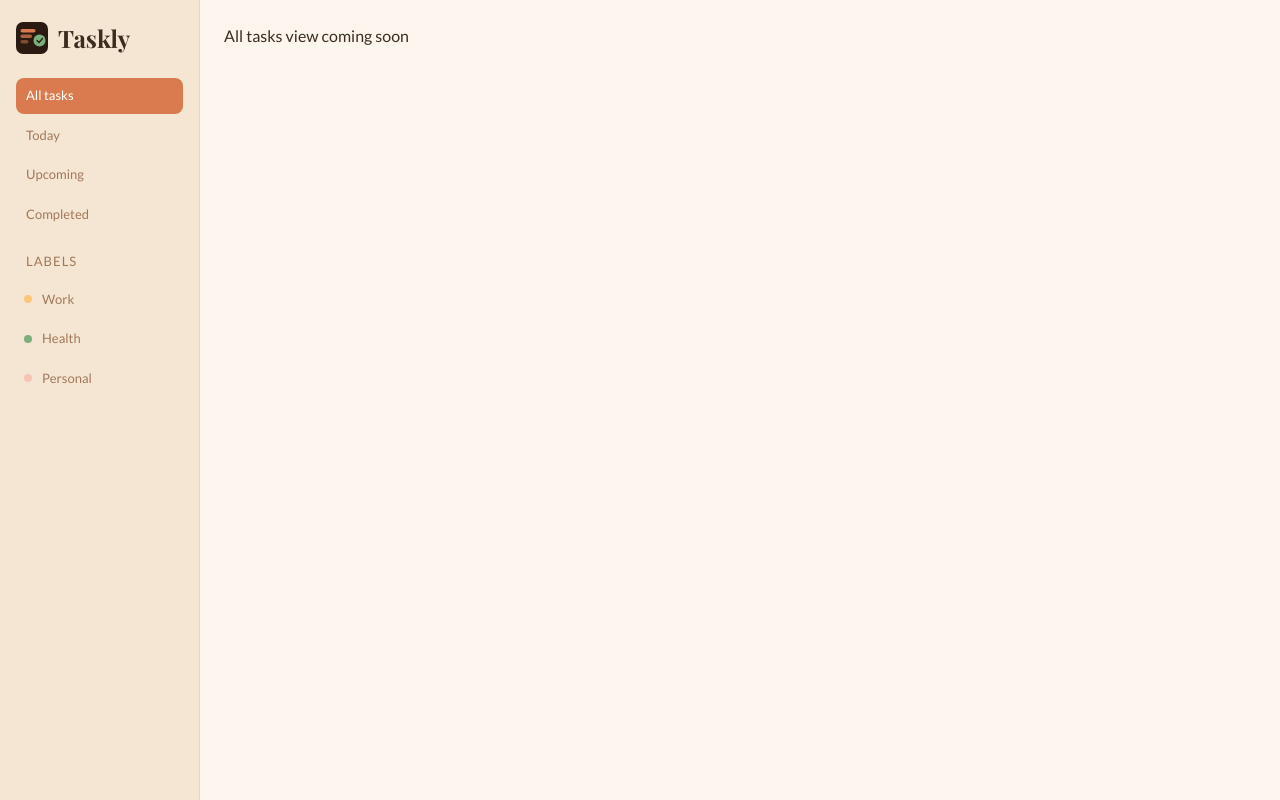
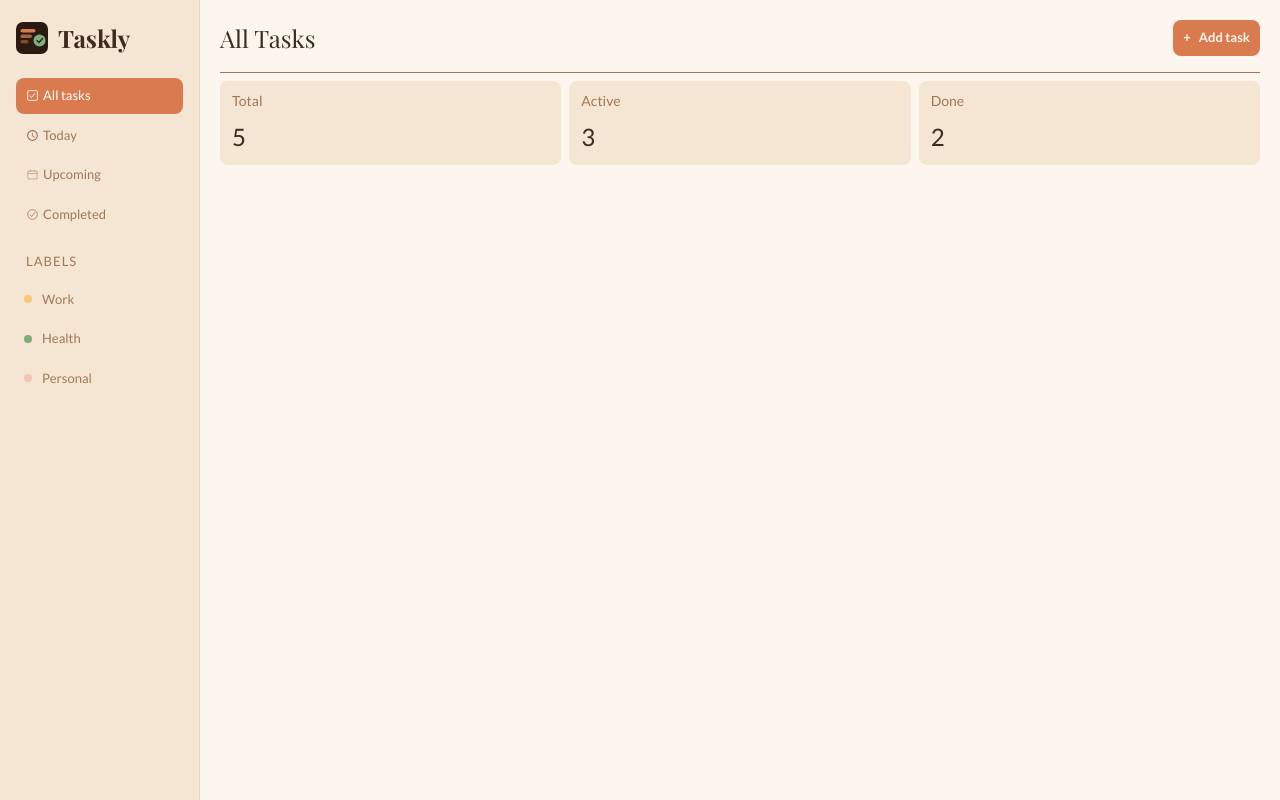
Before and after one commit to MahmudaJahan99/Taskly---Done-Feels-Good, a React (Vite) app: page / in a window 1280 px wide. Built offline with nearby package versions, Linux system fonts and the light colour scheme; a web font is replaced by a local one.

Commit message:
all tasks section designed - 1

```diff
--- a/package.json
+++ b/package.json
@@ -14,6 +14,7 @@
     "framer-motion": "^12.38.0",
     "react": "^19.2.5",
     "react-dom": "^19.2.5",
+    "react-icons": "^5.6.0",
     "react-router-dom": "^6.30.3",
     "tailwindcss": "^4.2.4",
     "zustand": "^5.0.12"
--- /dev/null
+++ b/src/compnents/Sidebar/Sidebar.css
@@ -0,0 +1,30 @@
+aside {
+    background-color: var(--color-surface);
+    border-right: 0.5px solid var(--color-border);
+    padding: 20px 16px;
+    font-size: 13px;
+    color: var(--color-muted);
+}
+
+.sidebar-navlink {
+    display: flex;
+    align-items: center;
+    gap: 9px;
+    padding: 8px 10px;
+    border-radius: 8px;
+    text-decoration: none;
+    background: transparent;
+}
+
+.sidebar-navlink.active {
+    background: var(--color-primary);
+    color: #fff;
+}
+
+.nav-count {
+    margin-left: auto;
+    font-size: 11px;
+    background: rgba(0, 0, 0, 0.1);
+    border-radius: 10px;
+    padding: 1px 7px;
+}
--- a/src/compnents/Sidebar/Sidebar.jsx
+++ b/src/compnents/Sidebar/Sidebar.jsx
@@ -1,11 +1,15 @@
 import { Link, NavLink } from 'react-router-dom'
+import './Sidebar.css'
 import icon from '/taskly-favicon.svg'
+import { IoCheckboxOutline, IoCheckmarkCircleOutline } from "react-icons/io5";
+import { MdAccessTime } from "react-icons/md";
+import { CiCalendar } from "react-icons/ci";
 
 const navItems = [
-  { to: '/', label: 'All tasks', count: 0 },
-  { to: '/today', label: 'Today', count: 0 },
-  { to: '/upcoming', label: 'Upcoming', count: 0 },
-  { to: '/done', label: 'Completed' },
+  { to: '/', icon: <IoCheckboxOutline />, label: 'All tasks', count: 0 },
+  { to: '/today', icon: <MdAccessTime />, label: 'Today', count: 0 },
+  { to: '/upcoming', icon: <CiCalendar />, label: 'Upcoming', count: 0 },
+  { to: '/done', icon: <IoCheckmarkCircleOutline />, label: 'Completed' },
 ]
 
 const labels = [
@@ -35,7 +39,10 @@ export default function Sidebar() {
             `sidebar-navlink ${isActive ? 'active' : ''}`
           }
         >
-          {item.label}
+          <span className='flex items-center gap-1'>
+            {item.icon}
+            {item.label}
+          </span>
           {item.count ? (
             <span className="nav-count">
               {item.count}
@@ -45,7 +52,7 @@ export default function Sidebar() {
       ))}
 
       {/* Labels section */}
-      <p className='uppercase tracking-[0.08em] mt-4 mb-1.5 ml-2.5' style={{ color: 'var(--color-muted)' }}>Labels</p>
+      <p className='uppercase tracking-[0.08em] mt-4 mb-1.5 ml-2.5 text-(--color-muted)'>Labels</p>
       {labels.map(label => (
         <button key={label.name} className='flex items-center gap-2.5 p-2 rounded-lg cursor-pointer'>
           <div className='w-2 h-2 rounded-full' style={{ background: label.color }} />
--- a/src/index.css
+++ b/src/index.css
@@ -29,33 +29,29 @@ body {
     font-weight: 700;
 }
 
-.sidebar-navlink {
-    display: flex;
-    align-items: center;
-    gap: 9px;
+.primary-btn {
+    background: var(--color-primary);
     padding: 8px 10px;
     border-radius: 8px;
-    text-decoration: none;
-    background: transparent;
+    font-size: 13px;
+    font-weight: 600;
+    color: var(--color-bg);
+    cursor: pointer;
+}
+.primary-card {
+    background-color: var(--color-surface);
+    padding: 10px 12px;
+    border-radius: 8px;
+    display: flex;
+    flex-direction: column;
+    gap: 8px;
 }
 
-.sidebar-navlink.active {
-    background: var(--color-primary);
-    color: #fff;
+section {
+    padding: 20px;
 }
 
-.nav-count {
-    margin-left: auto;
-    font-size: 11px;
-    background: rgba(0, 0, 0, 0.1);
-    border-radius: 10px;
-    padding: 1px 7px;
+h1 {
+    font-family: var(--font-display);
+    font-size: 1.5rem;
 }
-
-aside {
-    background-color: var(--color-surface);
-    border-right: 0.5px solid var(--color-border);
-    padding: 20px 16px;
-    font-size: 13px;
-    color: var(--color-muted);
-}
--- a/src/pages/AllTasks.jsx
+++ b/src/pages/AllTasks.jsx
@@ -1,8 +1,34 @@
-import React from 'react';
 
 const AllTasks = () => {
     return (
-        <div style={{ padding: '24px' }}>All tasks view coming soon</div>
+        <>
+            <section>
+                <div className="flex justify-between items-center border-b pb-4" style={{ borderColor: 'var(--color-muted)' }}>
+                    <h1>All Tasks</h1>
+                    <div>
+                        <button className="primary-btn flex items-center gap-2">
+                            <span>+</span>
+                            <span>Add task</span>
+                        </button>
+                    </div>
+                </div>
+                <div className="grid md:grid-cols-3 gap-2 my-2">
+                    <div className="primary-card">
+                        <span className="card-title text-(--color-muted) text-sm">Total</span>
+                        <span className="text-[1.5rem]">5</span>
+                    </div>
+                    <div className="primary-card">
+                        <span className="card-title text-(--color-muted) text-sm">Active</span>
+                        <span className="text-[1.5rem]">3</span>
+                    </div>
+                    <div className="primary-card">
+                        <span className="card-title text-(--color-muted) text-sm">Done</span>
+                        <span className="text-[1.5rem]">2</span>
+                    </div>
+                </div>
+            </section>
+
+        </>
     );
 };
 
```
Also changed, not shown: 1 other file (tests, documents, lock files or other folders).
